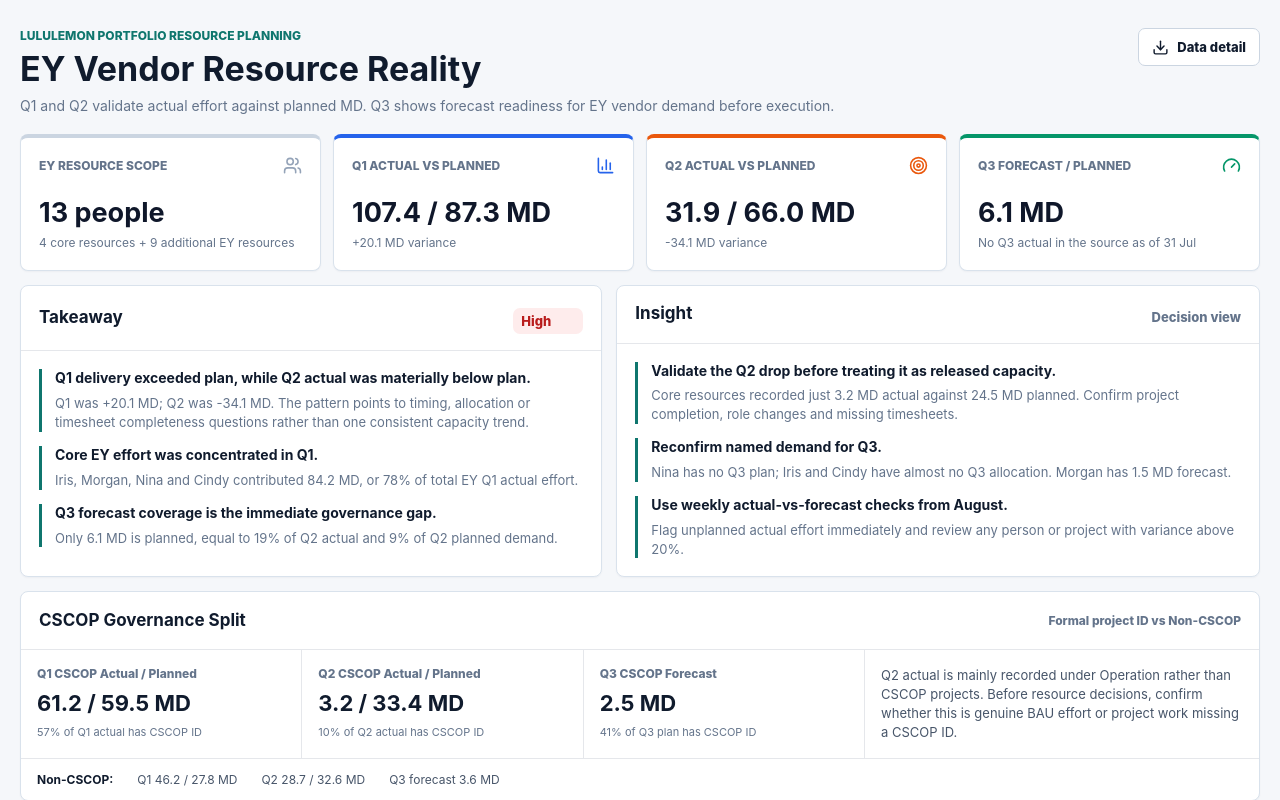
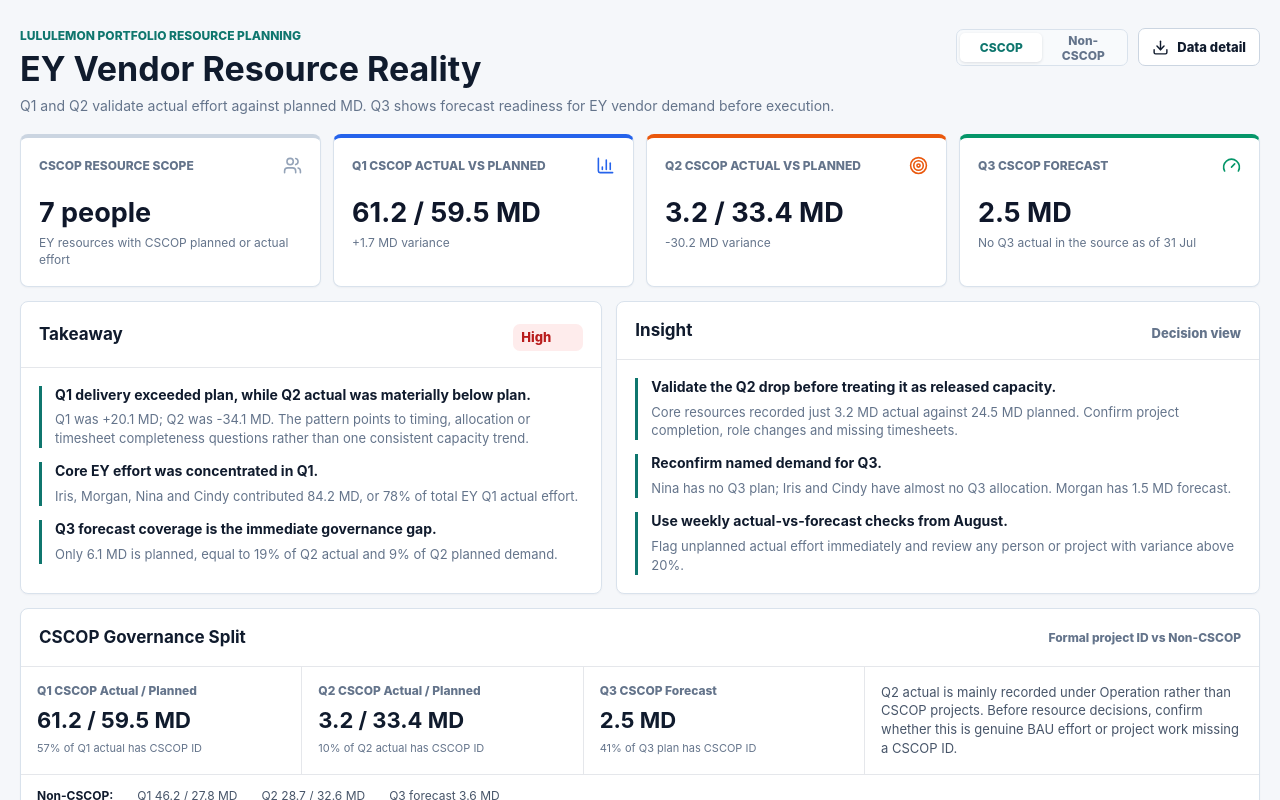
Before and after one commit to nick-lulu/ey-resource-governance-dashboard, a React (Vite) app: page / in a window 1280 px wide. Shown: the top 800 px of the page. Built offline with nearby package versions, Linux system fonts and the light colour scheme.

Commit message:
Add CSCOP toggle to portfolio KPI summary

```diff
--- a/src/main.jsx
+++ b/src/main.jsx
@@ -92,6 +92,7 @@
   const [projectScope, setProjectScope] = useState("cscop");
   const [resourceScope, setResourceScope] = useState("cscop");
   const [coreScope, setCoreScope] = useState("cscop");
+  const [summaryScope, setSummaryScope] = useState("cscop");
   const {
     totals,
     cscop_totals: cscopTotals,
@@ -106,6 +107,15 @@
   const q1CscopCoverage = totals.q1_actual ? cscopTotals.q1_actual / totals.q1_actual : 0;
   const q2CscopCoverage = totals.q2_actual ? cscopTotals.q2_actual / totals.q2_actual : 0;
   const q3CscopCoverage = totals.q3_planned ? cscopTotals.q3_planned / totals.q3_planned : 0;
+  const summaryTotals = summaryScope === "cscop" ? cscopTotals : nonCscopTotals;
+  const summaryLabel = summaryScope === "cscop" ? "CSCOP" : "Non-CSCOP";
+  const summaryQ1Gap = summaryTotals.q1_actual - summaryTotals.q1_planned;
+  const summaryQ2Gap = summaryTotals.q2_actual - summaryTotals.q2_planned;
+  const summaryResourceCount = data.resources.filter((row) =>
+    ["q1", "q2", "q3"].some((quarter) =>
+      ["actual", "planned"].some((type) => Number(row[`${quarter}_${summaryScope}_${type}`] || 0) > 0),
+    ),
+  ).length;
 
   const chartData = [
     { quarter: "Q1", actual: totals.q1_actual, planned: totals.q1_planned },
@@ -154,17 +164,23 @@
             Q1 and Q2 validate actual effort against planned MD. Q3 shows forecast readiness for EY vendor demand before execution.
           </p>
         </div>
-        <button className="download" type="button" onClick={downloadDetail}>
-          <Download size={17} />
-          Data detail
-        </button>
+        <div className="hero-actions">
+          <div className="tabs summary-tabs" role="tablist" aria-label="Portfolio summary scope">
+            <button className={summaryScope === "cscop" ? "active" : ""} type="button" onClick={() => setSummaryScope("cscop")}>CSCOP</button>
+            <button className={summaryScope === "non_cscop" ? "active" : ""} type="button" onClick={() => setSummaryScope("non_cscop")}>Non-CSCOP</button>
+          </div>
+          <button className="download" type="button" onClick={downloadDetail}>
+            <Download size={17} />
+            Data detail
+          </button>
+        </div>
       </header>
 
       <section className="kpis">
-        <Kpi icon={Users} label="EY Resource Scope" value={`${data.resource_count} people`} note="4 core resources + 9 additional EY resources" />
-        <Kpi icon={BarChart3} label="Q1 Actual vs Planned" value={`${formatMd(totals.q1_actual)} / ${formatMd(totals.q1_planned)} MD`} note={`${signedMd(q1Gap)} variance`} tone="blue" />
-        <Kpi icon={Target} label="Q2 Actual vs Planned" value={`${formatMd(totals.q2_actual)} / ${formatMd(totals.q2_planned)} MD`} note={`${signedMd(q2Gap)} variance`} tone="amber" />
-        <Kpi icon={Gauge} label="Q3 Forecast / Planned" value={`${formatMd(totals.q3_planned)} MD`} note="No Q3 actual in the source as of 31 Jul" tone="green" />
+        <Kpi icon={Users} label={`${summaryLabel} Resource Scope`} value={`${summaryResourceCount} people`} note={`EY resources with ${summaryLabel} planned or actual effort`} />
+        <Kpi icon={BarChart3} label={`Q1 ${summaryLabel} Actual vs Planned`} value={`${formatMd(summaryTotals.q1_actual)} / ${formatMd(summaryTotals.q1_planned)} MD`} note={`${signedMd(summaryQ1Gap)} variance`} tone="blue" />
+        <Kpi icon={Target} label={`Q2 ${summaryLabel} Actual vs Planned`} value={`${formatMd(summaryTotals.q2_actual)} / ${formatMd(summaryTotals.q2_planned)} MD`} note={`${signedMd(summaryQ2Gap)} variance`} tone="amber" />
+        <Kpi icon={Gauge} label={`Q3 ${summaryLabel} Forecast`} value={`${formatMd(summaryTotals.q3_planned)} MD`} note="No Q3 actual in the source as of 31 Jul" tone="green" />
       </section>
 
       <section className="summary-grid">
--- a/src/styles.css
+++ b/src/styles.css
@@ -17,6 +17,8 @@
 .hero { display: flex; align-items: flex-start; justify-content: space-between; gap: 24px; margin-bottom: 18px; }
 .eyebrow { margin: 0 0 7px; color: #0f766e; font-size: 12px; font-weight: 800; text-transform: uppercase; letter-spacing: 0; }
 .subtitle { max-width: 820px; margin-top: 8px; color: #64748b; font-size: 14px; line-height: 1.45; }
+.hero-actions { display: flex; align-items: center; gap: 10px; }
+.summary-tabs button { width: auto; min-width: 82px; padding: 0 11px; }
 .download { display: inline-flex; min-height: 38px; align-items: center; justify-content: center; gap: 8px; padding: 0 13px; border: 1px solid #cbd5e1; border-radius: 7px; background: #fff; color: #101b2d; font-size: 13px; font-weight: 800; cursor: pointer; white-space: nowrap; }
 
 .kpis { display: grid; grid-template-columns: repeat(4, minmax(0, 1fr)); gap: 12px; margin-bottom: 14px; }
@@ -100,6 +102,7 @@
 @media (max-width: 720px) {
   main { width: calc(100vw - 18px); padding-top: 18px; }
   .hero { flex-direction: column; }
+  .hero-actions { width: 100%; justify-content: space-between; }
   h1 { font-size: 25px; }
   .kpis, .summary-grid, .dedicated-summary, .core-split-overview { grid-template-columns: 1fr; }
   .dedicated-summary div, .dedicated-summary p { border-right: 0; border-bottom: 1px solid #e5e7eb; }
```
